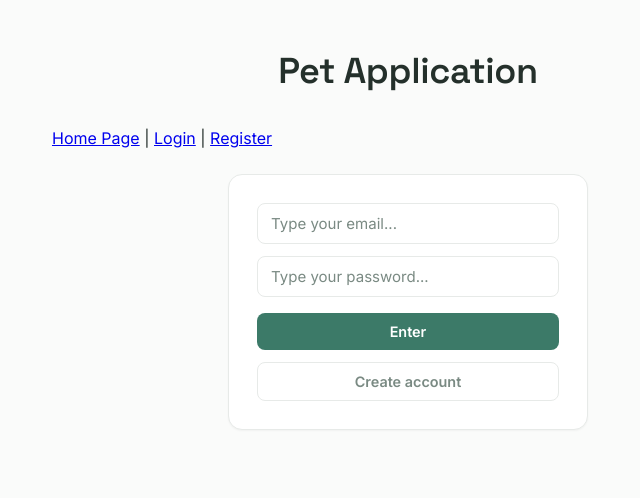
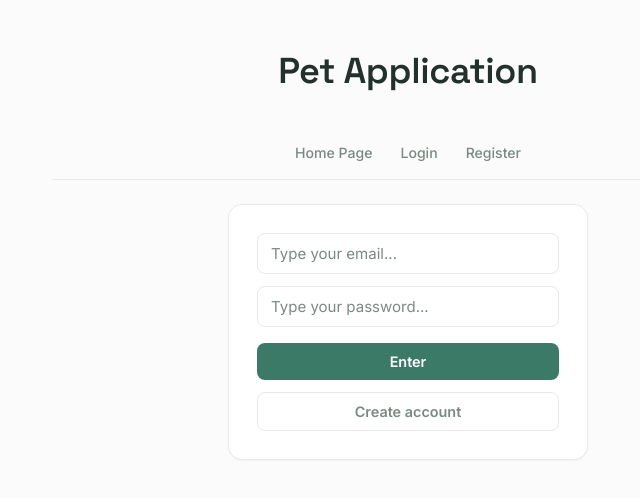
Before and after one commit to gustavocamposa/pet-manager, a React app in the folder frontend/: page /login in a window 1280 px wide. Shown: the top 498 px of the page, without its empty margins (232-872 px from the left). Built offline with nearby package versions, Linux system fonts and the light colour scheme; the HTML template or start-up script is replaced by a standard one.

Commit message:
style: improve application styling and navigation

```diff
--- a/frontend/src/App.jsx
+++ b/frontend/src/App.jsx
@@ -36,8 +36,9 @@ function App() {
     <div className="app">
       <h1 className="app-title">Pet Application</h1>
 
-      <nav>
-        <Link to="/">Home Page</Link> | <Link to="/login">Login</Link> |{" "}
+      <nav className="nav">
+        <Link to="/">Home Page</Link>
+        <Link to="/login">Login</Link>
         <Link to="/register">Register</Link>
       </nav>
 
--- a/frontend/src/styles/style.css
+++ b/frontend/src/styles/style.css
@@ -60,6 +60,34 @@ body {
   text-align: center;
   margin: 0 0 4px;
   letter-spacing: -0.01em;
+}
+.nav {
+  display: flex;
+  justify-content: center;
+  align-items: center;
+  gap: 8px;
+  padding: 10px 0;
+  border-bottom: 1px solid var(--border);
+}
+
+.nav a {
+  font-size: 0.88rem;
+  font-weight: 500;
+  color: var(--text-muted);
+  text-decoration: none;
+  padding: 6px 10px;
+  border-radius: var(--radius-sm);
+  transition: color 0.15s ease, background 0.15s ease;
+}
+
+.nav a:hover {
+  color: var(--primary);
+  background: var(--primary-light);
+}
+
+.nav a.active {
+  color: var(--primary-dark);
+  background: var(--primary-light);
 }
 
 .app-title::after {
```
